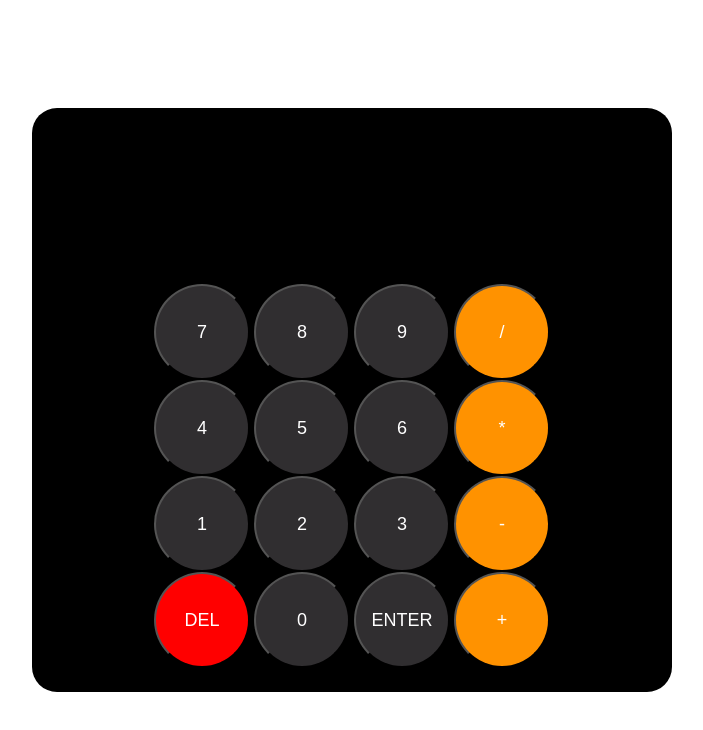
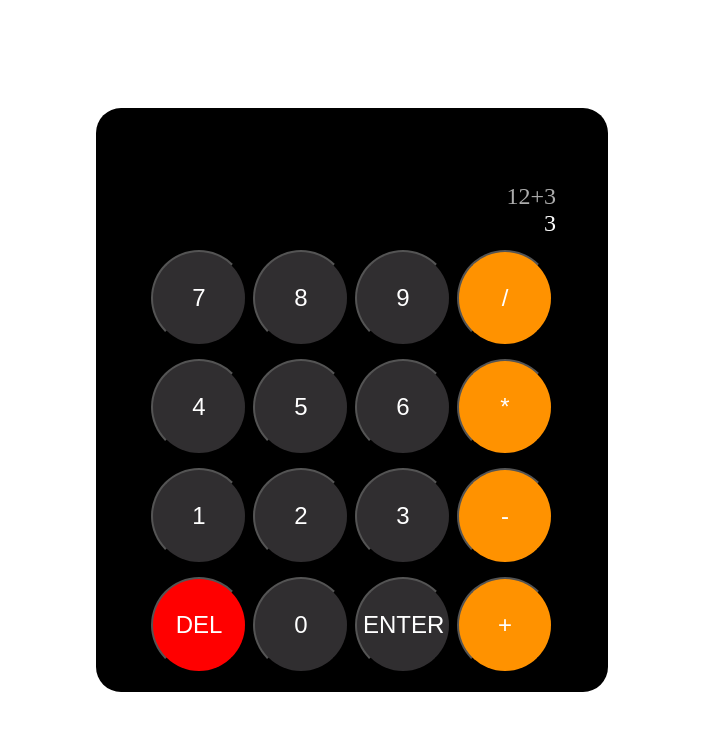
Before and after one commit to itsseanez/calculator, a plain HTML site: page index.html in a window 1280 px wide. Shown: the whole page, without its empty margins (288-991 px from the left). Drawn offline with Linux system fonts and the light colour scheme.

Commit message:
Style screen display

```diff
--- a/index.html
+++ b/index.html
@@ -8,7 +8,10 @@
 </head>
 <body>
     <div id="calculator">
-        <div id="screen"></div>
+        <div id="screen">
+            <div id="order-screen">12+3</div>
+            <div>3</div>
+        </div>
         <div>
             <button>7</button>
             <button>8</button>
--- a/styles.css
+++ b/styles.css
@@ -1,3 +1,8 @@
+* {
+    color: #ffffff;
+    font-size: x-large;
+}
+
 html, body {
     display: flex;
     justify-content: center;
@@ -10,24 +15,27 @@ button {
     height: 12vh;
     width: 12vh;
     background-color: #302E30;
-    color: #ffffff;
-    font-size: large;
 }
 
 #calculator {
     background-color: black;
     height: 70vh;
-    width: 50vw;
+    width: 40vw;
     border-radius: 25px;
     display: flex;
     flex-direction: column;
     justify-content: center;
     align-items: center;
     padding-bottom: 3vh;
+    gap: 1vw;
 }
 
 #delete {
     background-color: red;
+}
+
+#order-screen {
+    color: #ACACAC;
 }
 
 .operator {
@@ -35,5 +43,14 @@ button {
 }
 
 #screen {
+    display: flex;
+    flex-direction: column;
     flex: 2;
+    padding-top: 10vh;
+    padding-left: 28vw;
+    text-align: right;
 }
+
+.text-color {
+
+}
```
